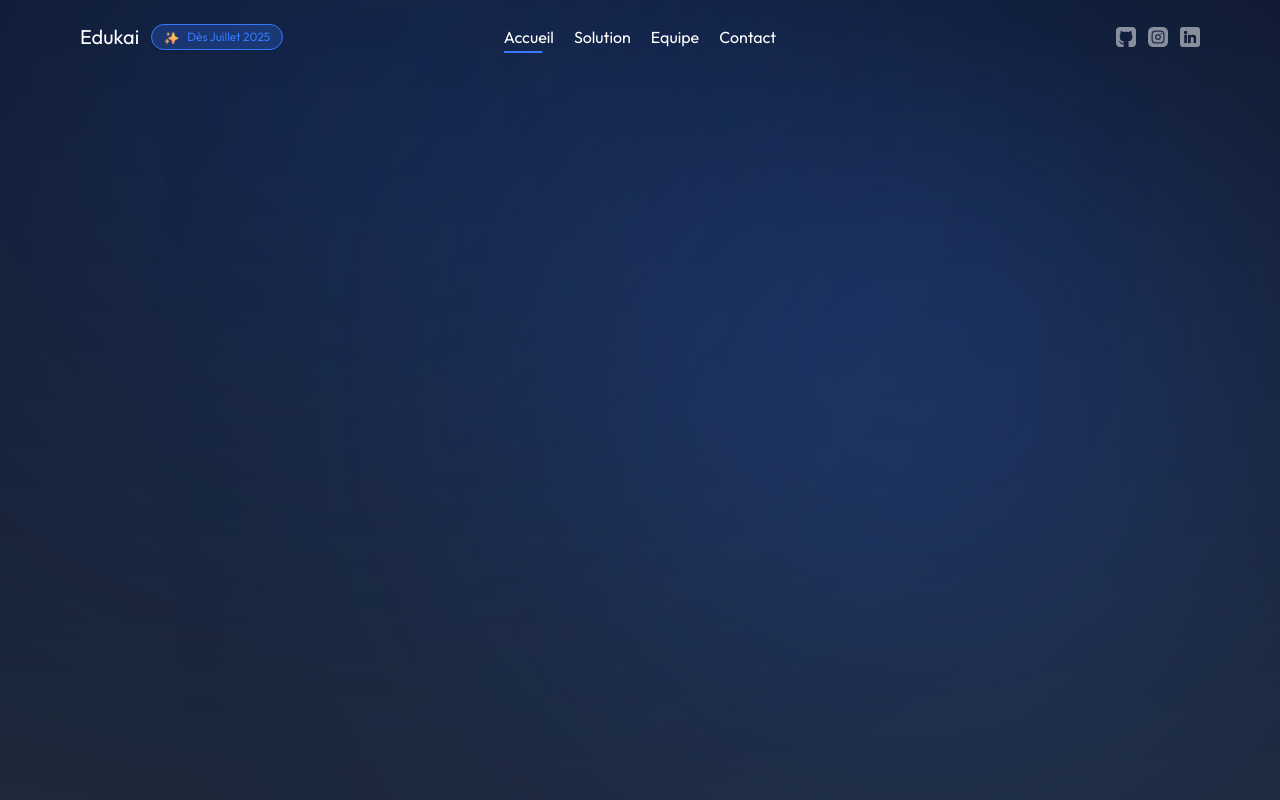
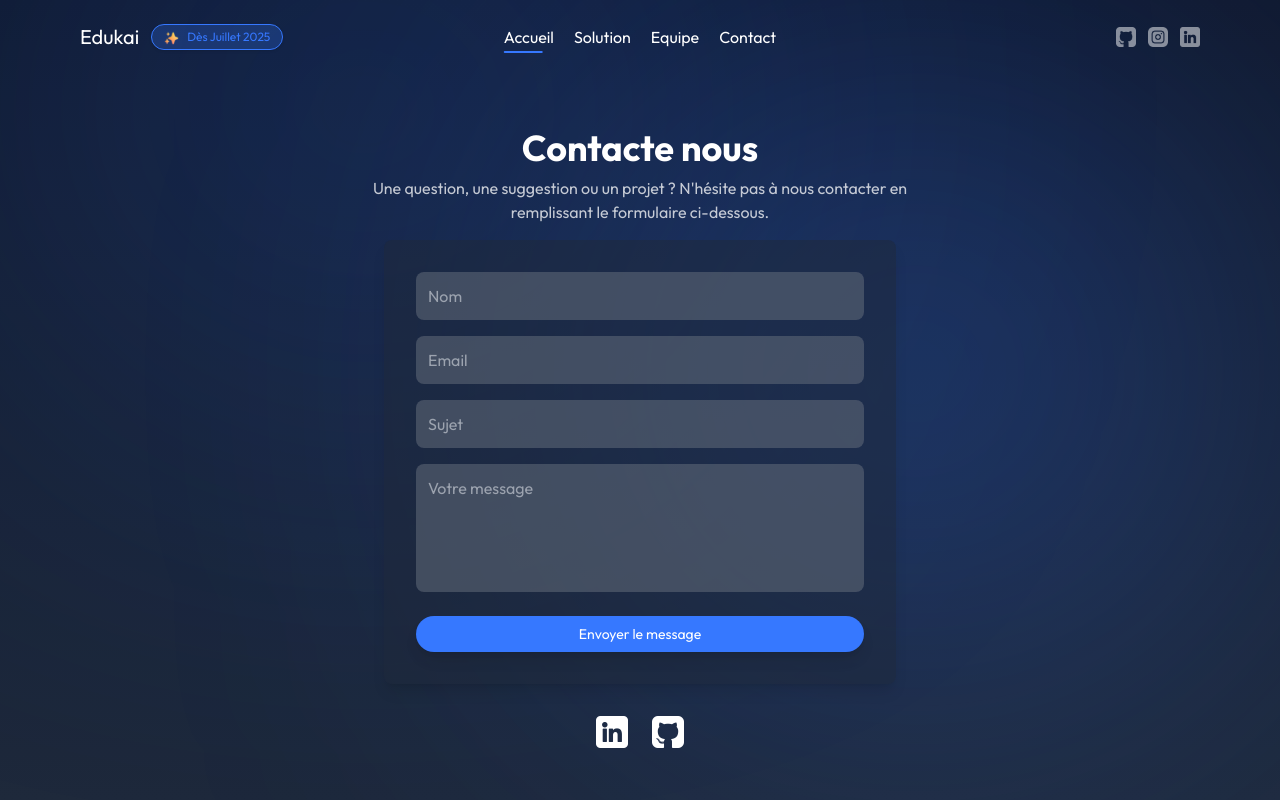
Before and after one commit to TristanHourtoulle/Edukai-landing-page, a Next.js app: page /contact in a window 1280 px wide. Built offline with nearby package versions, Linux system fonts and the light colour scheme.

Commit message:
feat: add design for Team & Contact page and also add process to directly contact with a form

```diff
--- /dev/null
+++ b/app/api/sendMail/route.ts
@@ -0,0 +1,37 @@
+import { NextRequest } from "next/server";
+import nodemailer from "nodemailer";
+
+const transporter = nodemailer.createTransport({
+  host: "smtp.gmail.com",
+  port: 587,
+  secure: false,
+  auth: {
+    user: process.env.MailAdress,
+    pass: process.env.MailPassword,
+  },
+});
+
+export async function POST(req: NextRequest) {
+  const res = await req.json();
+
+  try {
+    await transporter.sendMail({
+      from: res.email,
+      to: "tristan.hourtoulle@epitech.eu",
+      subject: `Nouveau message de ${res.name}: ${res.subject}`,
+      text: res.message,
+      html: `<p>${res.message}</p>`,
+    });
+
+    return Response.json(
+      { success: true, message: "Email envoyé avec succès" },
+      { status: 200 }
+    );
+  } catch (error) {
+    console.error("Erreur lors de l'envoi de l'email :", error);
+    return Response.json(
+      { success: false, message: "Erreur lors de l'envoi de l'email" },
+      { status: 500 }
+    );
+  }
+}
--- a/app/contact/page.tsx
+++ b/app/contact/page.tsx
@@ -1,3 +1,165 @@
+"use client";
+
+import { Button } from "@/components/ui/button";
+import { useToast } from "@/hooks/use-toast";
+import { Loader2 } from "lucide-react";
+import Image from "next/image";
+import { useState } from "react";
+
 export default function Contact() {
-  return <div></div>;
+  const [formData, setFormData] = useState({
+    name: "",
+    email: "",
+    subject: "",
+    message: "",
+  });
+  const [isLoading, setIsLoading] = useState<boolean>(false);
+  const { toast } = useToast();
+
+  const handleChange = (
+    e: React.ChangeEvent<HTMLInputElement | HTMLTextAreaElement>
+  ) => {
+    const { name, value } = e.target;
+    setFormData({ ...formData, [name]: value });
+  };
+
+  const resetFormInput = () => {
+    setFormData({
+      name: "",
+      email: "",
+      subject: "",
+      message: "",
+    });
+  };
+
+  const handleSubmit = async (e: React.FormEvent<HTMLFormElement>) => {
+    setIsLoading(true);
+    e.preventDefault();
+
+    try {
+      const response = await fetch("/api/sendMail", {
+        method: "POST",
+        headers: {
+          "Content-Type": "application/json",
+        },
+        body: JSON.stringify(formData),
+      });
+
+      if (response.ok) {
+        console.log("Email envoyé avec succès");
+        setIsLoading(false);
+        toast({
+          title: "Email envoyé avec succès",
+          description: "Nous vous répondrons dans les plus brefs délais.",
+        });
+        resetFormInput();
+      } else {
+        console.error("Erreur lors de l'envoi de l'email");
+        setIsLoading(false);
+        toast({
+          title: "Erreur lors de l'envoi de l'email",
+          description: "Veuillez réessayer plus tard.",
+        });
+        resetFormInput();
+      }
+    } catch (error) {
+      console.error("Erreur lors de l'envoi de la requête :", error);
+      setIsLoading(false);
+      toast({
+        title: "Erreur lors de l'envoi de l'email",
+        description: "Veuillez réessayer plus tard.",
+      });
+      resetFormInput();
+    }
+  };
+
+  return (
+    <div className="w-full h-full flex flex-col items-center justify-center px-4 outfit-regular">
+      <h1 className="text-4xl text-white outfit-bold mb-2">Contacte nous</h1>
+
+      <p className="text-md outfit-light text-white text-opacity-75 mb-4 text-center max-w-xl">
+        Une question, une suggestion ou un projet ? N'hésite pas à nous
+        contacter en remplissant le formulaire ci-dessous.
+      </p>
+
+      <form
+        onSubmit={handleSubmit}
+        className="bg-[#1e293b] bg-opacity-50 rounded-lg p-8 w-full max-w-lg shadow-lg"
+      >
+        <div className="flex flex-col gap-4">
+          <input
+            type="text"
+            name="name"
+            placeholder="Nom"
+            value={formData.name}
+            onChange={handleChange}
+            className="p-3 rounded-lg bg-gray-500 bg-opacity-50 text-white placeholder-gray-400"
+            required
+          />
+          <input
+            type="email"
+            name="email"
+            placeholder="Email"
+            value={formData.email}
+            onChange={handleChange}
+            className="p-3 rounded-lg bg-gray-500 bg-opacity-50 text-white placeholder-gray-400"
+            required
+          />
+          <input
+            type="text"
+            name="subject"
+            placeholder="Sujet"
+            value={formData.subject}
+            onChange={handleChange}
+            className="p-3 rounded-lg bg-gray-500 bg-opacity-50 text-white placeholder-gray-400"
+          />
+          <textarea
+            name="message"
+            placeholder="Votre message"
+            value={formData.message}
+            onChange={handleChange}
+            className="p-3 rounded-lg bg-gray-500 bg-opacity-50 text-white placeholder-gray-400 h-32 resize-none"
+            required
+          ></textarea>
+        </div>
+        <Button
+          disabled={isLoading}
+          type="submit"
+          className="w-full bg-primary-500 text-white mt-6 py-3 rounded-full shadow-lg hover:bg-primary-600 transition-all"
+        >
+          {isLoading && <Loader2 className="animate-spin h-6 w-6" />}
+          Envoyer le message
+        </Button>
+      </form>
+
+      <div className="flex gap-6 mt-8 mb-8">
+        <a
+          href="https://www.linkedin.com/in/tristan-hourtoulle/"
+          target="_blank"
+          rel="noopener noreferrer"
+        >
+          <Image
+            src="/logos/linkedin.png"
+            width={32}
+            height={32}
+            alt="LinkedIn"
+            className="hover:opacity-80 transition-opacity"
+          />
+        </a>
+        <a
+          href="https://github.com/TristanHourtoulle"
+          target="_blank"
+          rel="noopener noreferrer"
+        >
+          <Image
+            src="/logos/github.png"
+            width={32}
+            height={32}
+            alt="GitHub"
+            className="hover:opacity-80 transition-opacity"
+          />
+        </a>
+      </div>
+    </div>
+  );
 }
--- a/app/layout.tsx
+++ b/app/layout.tsx
@@ -1,4 +1,5 @@
 import { Toaster } from "@/components/ui/toaster";
+
 import type { Metadata } from "next";
 import localFont from "next/font/local";
 import { Header } from "./components/Header";
@@ -59,8 +60,8 @@ export default function RootLayout({
           <Header />
         </div>
         <div className="flex-1 flex items-center justify-center relative z-10">
+          {children}
           <Toaster />
-          {children}
         </div>
       </body>
     </html>
--- a/components/ui/toaster.tsx
+++ b/components/ui/toaster.tsx
@@ -1,6 +1,5 @@
-"use client"
+"use client";
 
-import { useToast } from "@/hooks/use-toast"
 import {
   Toast,
   ToastClose,
@@ -8,17 +7,18 @@ import {
   ToastProvider,
   ToastTitle,
   ToastViewport,
-} from "@/components/ui/toast"
+} from "@/components/ui/toast";
+import { useToast } from "@/hooks/use-toast";
 
 export function Toaster() {
-  const { toasts } = useToast()
+  const { toasts } = useToast();
 
   return (
     <ToastProvider>
       {toasts.map(function ({ id, title, description, action, ...props }) {
         return (
           <Toast key={id} {...props}>
-            <div className="grid gap-1">
+            <div className="grid gap-1 outfit-regular">
               {title && <ToastTitle>{title}</ToastTitle>}
               {description && (
                 <ToastDescription>{description}</ToastDescription>
@@ -27,9 +27,9 @@ export function Toaster() {
             {action}
             <ToastClose />
           </Toast>
-        )
+        );
       })}
       <ToastViewport />
     </ToastProvider>
-  )
+  );
 }
--- a/package.json
+++ b/package.json
@@ -15,6 +15,7 @@
     "clsx": "^2.1.1",
     "lucide-react": "^0.456.0",
     "next": "14.2.16",
+    "nodemailer": "^6.9.16",
     "react": "^18",
     "react-dom": "^18",
     "sonner": "^1.7.0",
@@ -23,6 +24,7 @@
   },
   "devDependencies": {
     "@types/node": "^20",
+    "@types/nodemailer": "^6.4.16",
     "@types/react": "^18",
     "@types/react-dom": "^18",
     "eslint": "^8",
```
Also changed, not shown: 1 other file (tests, documents, lock files or other folders).
